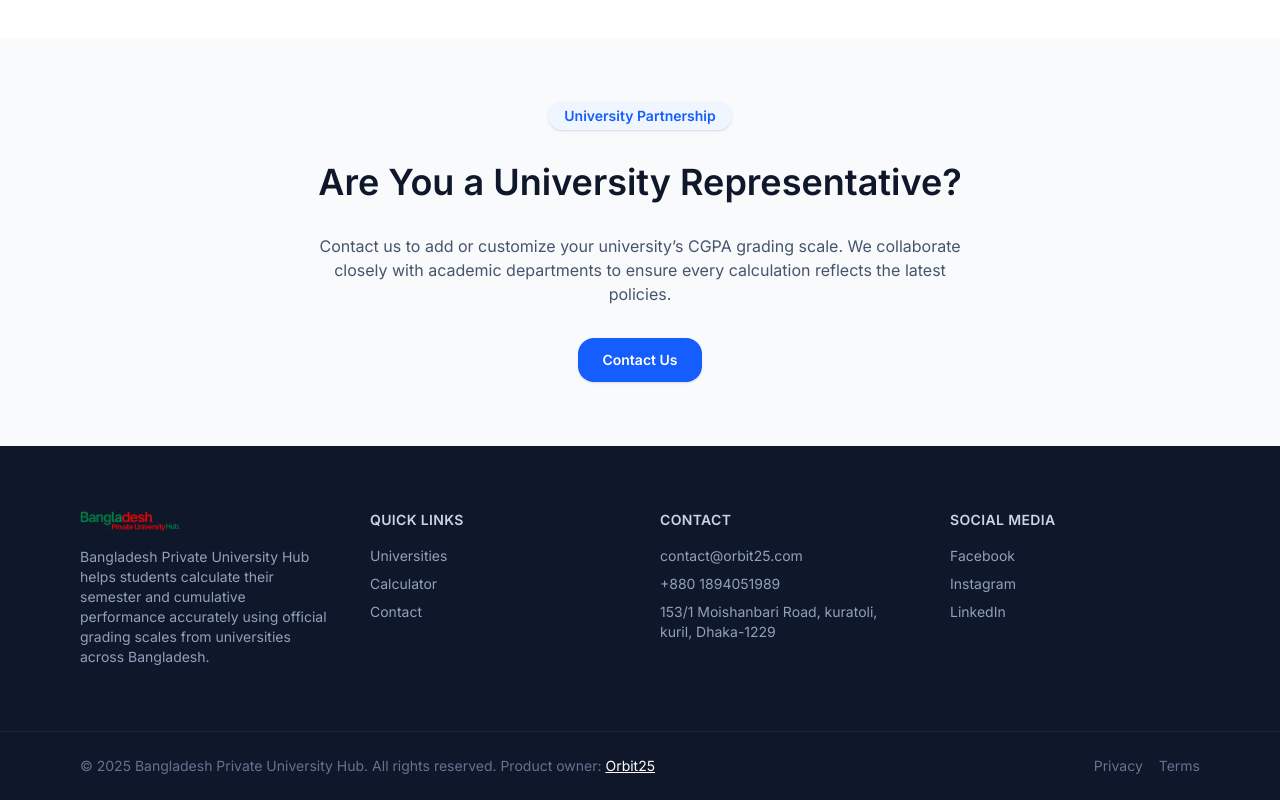
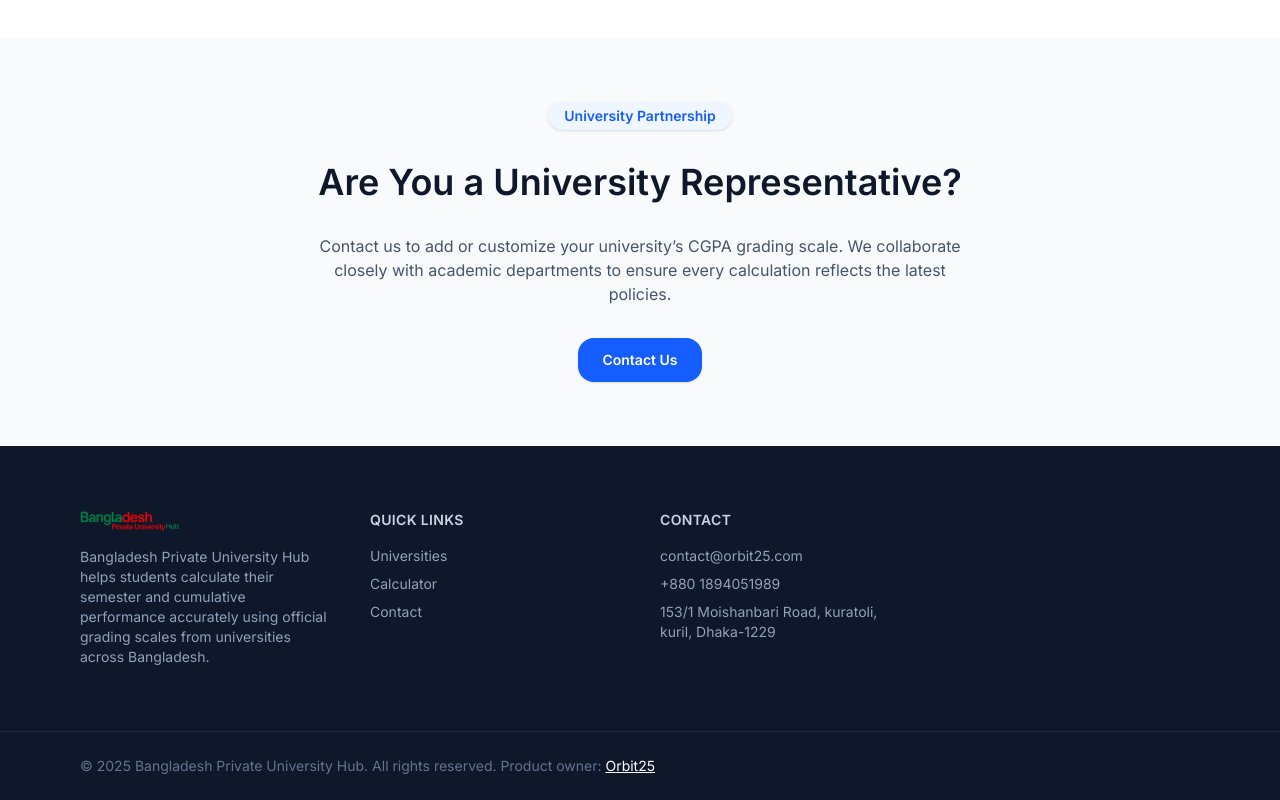
Before and after one commit to sbswiredops/cgpa, a Next.js app: page / in a window 1280 px wide. Shown: the part 2486-3286 px from the top of the page. Built offline with nearby package versions, Linux system fonts and the light colour scheme.

Commit message:
Remove social media links and privacy/terms sections from footer

```diff
--- a/src/app/components/Footer.tsx
+++ b/src/app/components/Footer.tsx
@@ -78,44 +78,6 @@ export default function Footer() {
             <li>153/1 Moishanbari Road, kuratoli, kuril, Dhaka-1229</li>
           </ul>
         </div>
-
-        <div>
-          <h3 className="text-sm font-semibold uppercase tracking-wide text-slate-300">
-            Social Media
-          </h3>
-          <ul className="mt-4 space-y-2 text-sm text-slate-400">
-            <li>
-              <a
-                href="https://www.facebook.com"
-                target="_blank"
-                rel="noopener noreferrer"
-                className="transition hover:text-white"
-              >
-                Facebook
-              </a>
-            </li>
-            <li>
-              <a
-                href="https://www.instagram.com"
-                target="_blank"
-                rel="noopener noreferrer"
-                className="transition hover:text-white"
-              >
-                Instagram
-              </a>
-            </li>
-            <li>
-              <a
-                href="https://www.linkedin.com"
-                target="_blank"
-                rel="noopener noreferrer"
-                className="transition hover:text-white"
-              >
-                LinkedIn
-              </a>
-            </li>
-          </ul>
-        </div>
       </div>
       <div className="border-t border-slate-800">
         <div className="mx-auto flex max-w-6xl flex-col gap-4 px-4 py-6 text-center text-sm text-slate-500 sm:flex-row sm:items-center sm:justify-between">
@@ -131,14 +93,6 @@ export default function Footer() {
               Orbit25
             </a>
           </p>
-          <div className="flex items-center justify-center gap-4">
-            <a href="#privacy" className="transition hover:text-white">
-              Privacy
-            </a>
-            <a href="#terms" className="transition hover:text-white">
-              Terms
-            </a>
-          </div>
         </div>
       </div>
     </footer>
```
